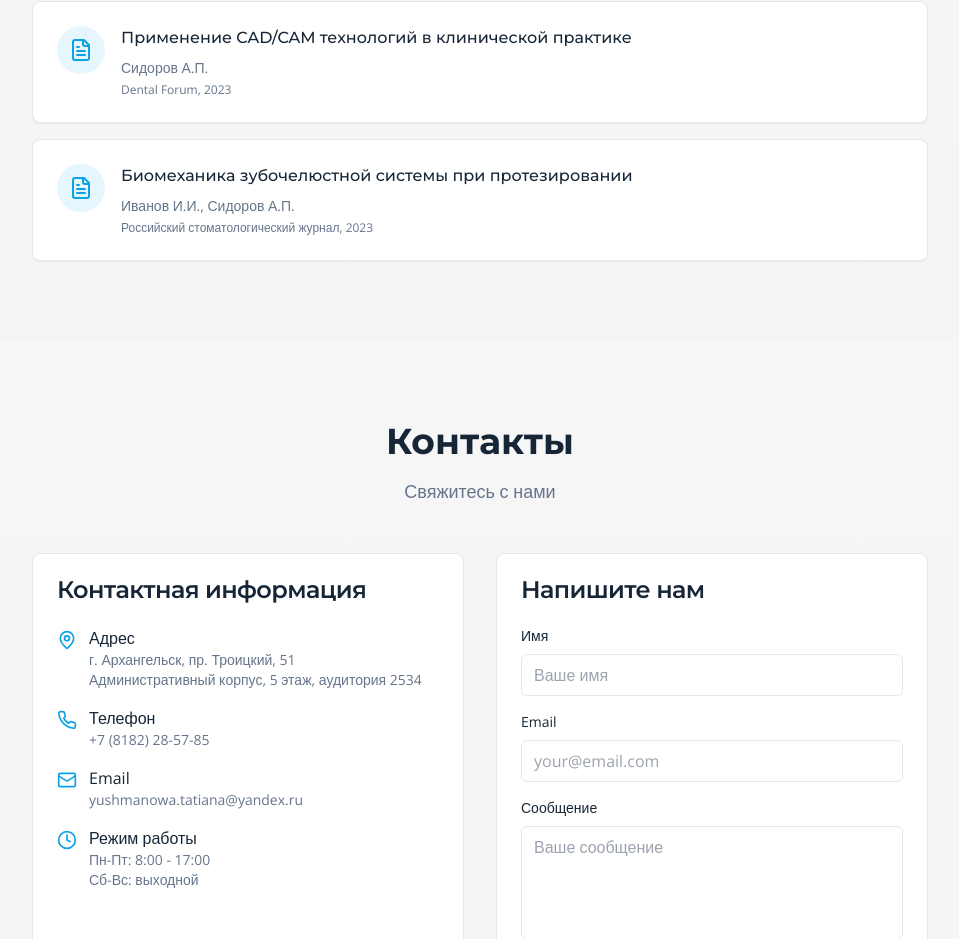
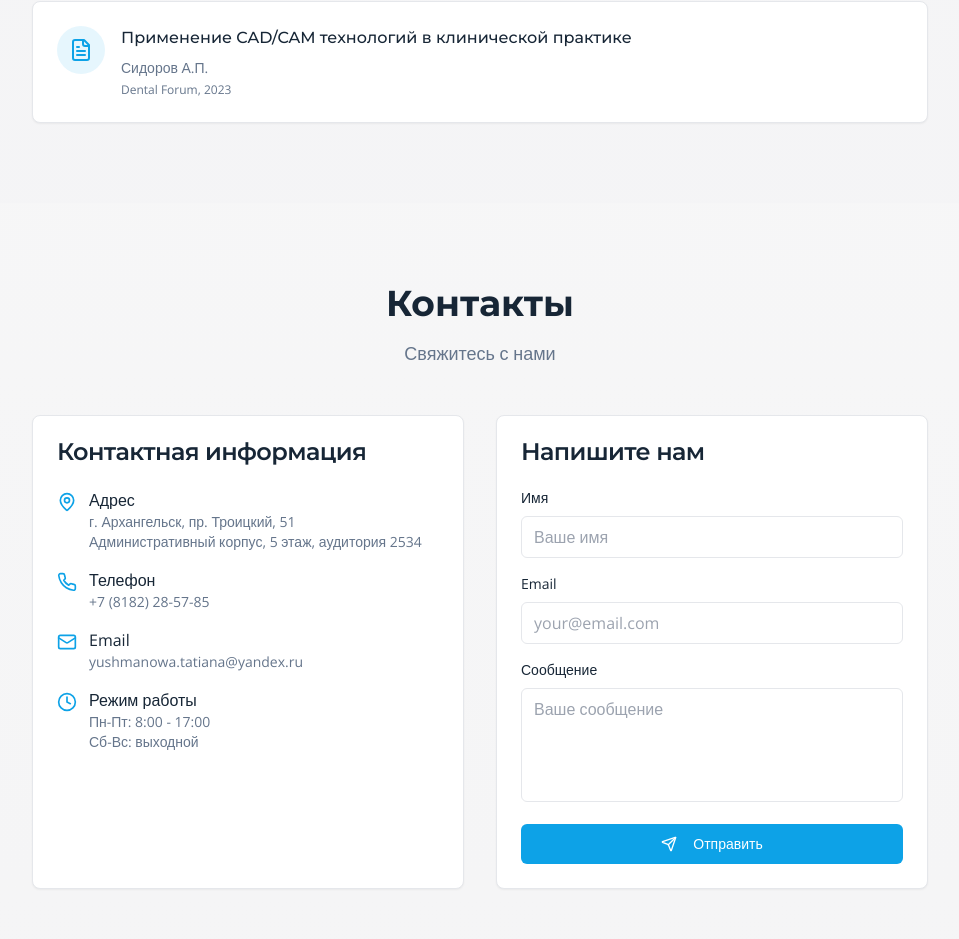
Before and after one commit to pr-poehali-dev/sgmu-orthodontics-site, a React (Vite) app: page / in a window 1280 px wide. Shown: the part 4306-5245 px from the top of the page, without its empty margins (160-1119 px from the left). Built offline with nearby package versions, Linux system fonts and the light colour scheme.

Commit message:
Remove publication: Biomechanics of dentomaxillary system during prosthetics
Или на русском:

Удалить публикацию о биомеханике при протезировании

```diff
--- a/src/pages/Index.tsx
+++ b/src/pages/Index.tsx
@@ -75,12 +75,6 @@ const Index = () => {
       authors: 'Сидоров А.П.',
       year: '2023',
       journal: 'Dental Forum'
-    },
-    {
-      title: 'Биомеханика зубочелюстной системы при протезировании',
-      authors: 'Иванов И.И., Сидоров А.П.',
-      year: '2023',
-      journal: 'Российский стоматологический журнал'
     }
   ];
 
```
